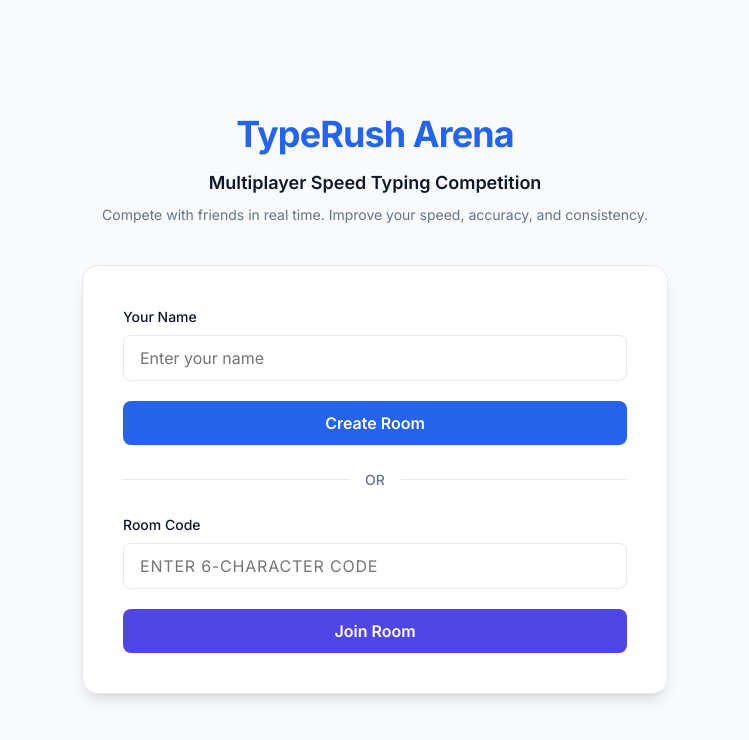
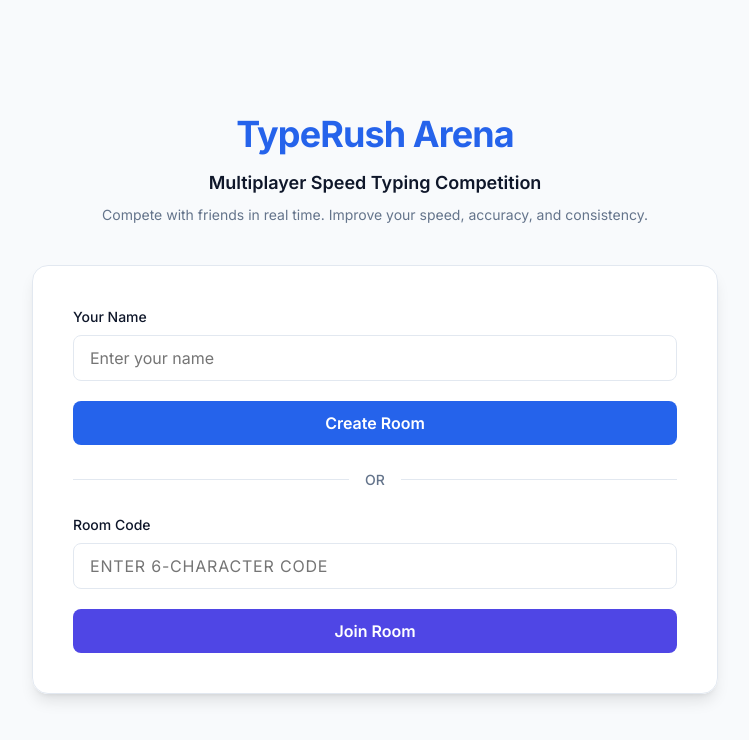
Before and after one commit to Deepi798/Multiplayer-Speed-Typing-Game, a Flask app: page / in a window 1280 px wide. Shown: the top 740 px of the page, without its empty margins (265-1014 px from the left). Run offline with Flask 3, Linux system fonts and the light colour scheme.

Commit message:
updates for UI redesign

```diff
--- a/backend/static/style.css
+++ b/backend/static/style.css
@@ -53,7 +53,7 @@ body {
 
 .container {
     width: 100%;
-    max-width: 650px; /* Increased from 480px to make the card wider */
+    max-width: 750px;
     padding: 2rem;
 }
 /* ==========================================================================
```
